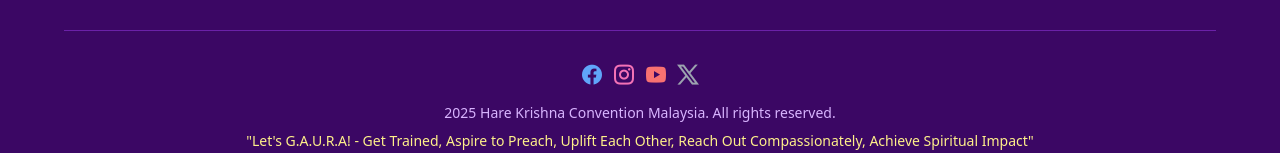
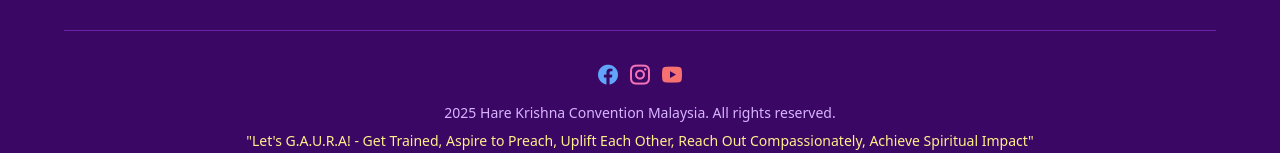
Before and after one commit to prajindra/HKC25-Schedule, a Next.js app: page / in a window 1280 px wide. Shown: the part 2117-2270 px from the top of the page. Built offline with nearby package versions, Linux system fonts and the light colour scheme.

Commit message:
removed twitter link

```diff
--- a/components/Footer.tsx
+++ b/components/Footer.tsx
@@ -74,7 +74,7 @@ export default function Footer() {
               >
                 <i className="ri-youtube-fill text-2xl text-red-400 hover:text-red-300 cursor-pointer w-6 h-6 flex items-center justify-center"></i>
               </a>
-              <i className="ri-twitter-x-line text-2xl text-gray-400 hover:text-gray-300 cursor-pointer w-6 h-6 flex items-center justify-center"></i>
+
             </div>
           </div>
 
```
